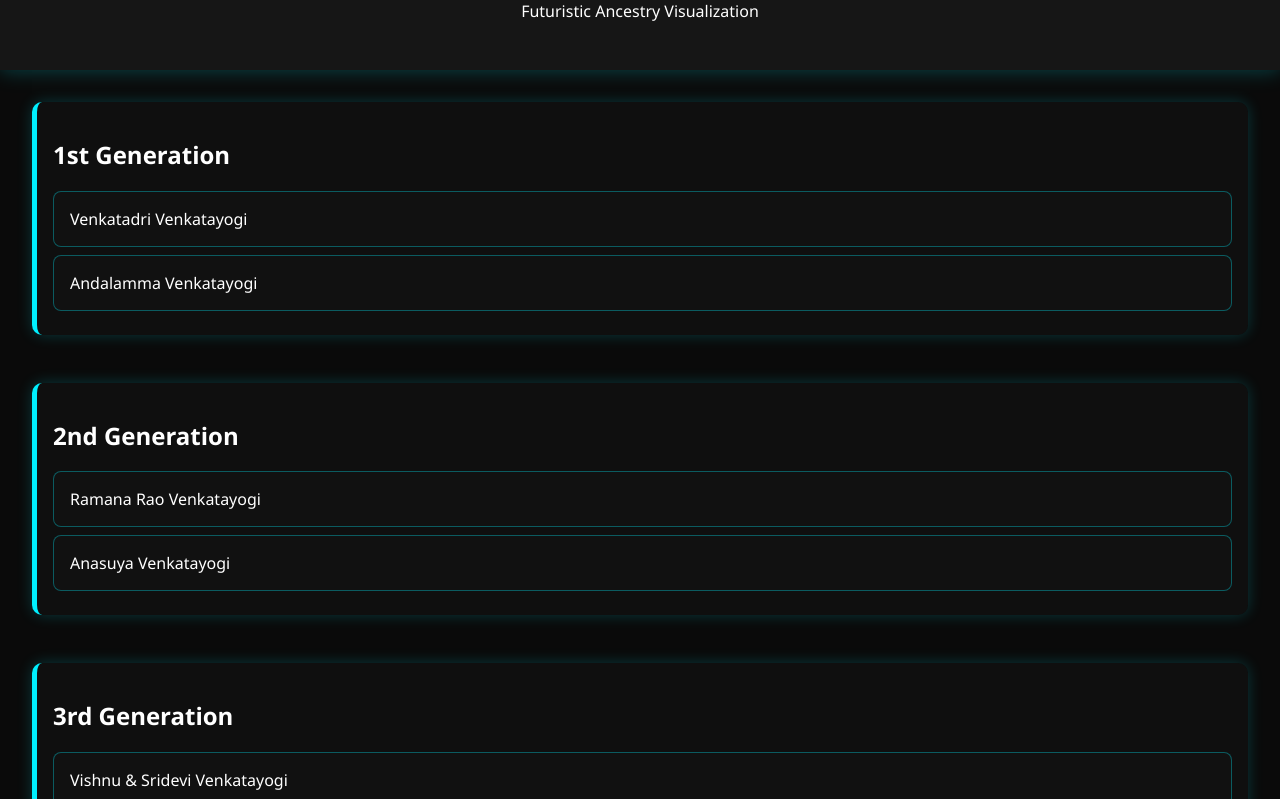
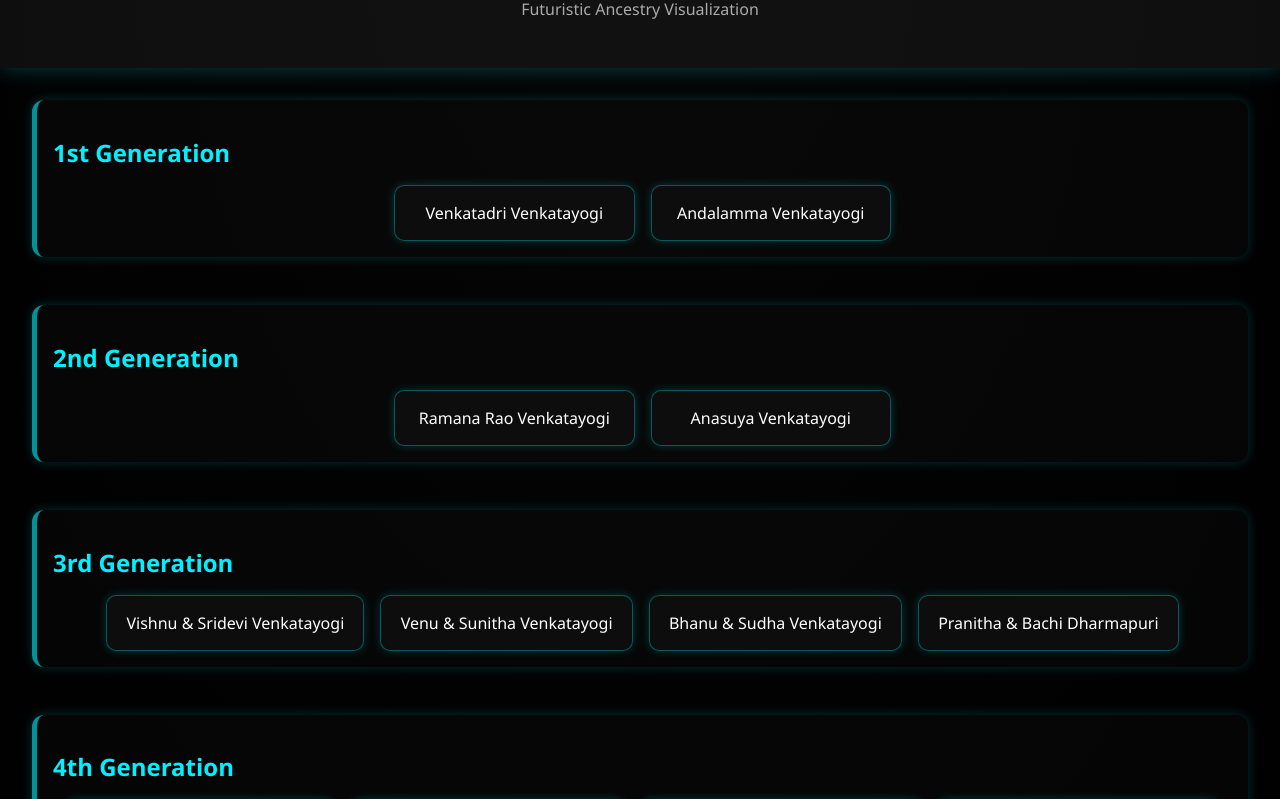
Before and after one commit to akarsh0211/venkatayogi-family, a plain HTML site: page index.html in a window 1280 px wide. Shown: the part 130-929 px from the top of the page. Drawn offline with Linux system fonts and the light colour scheme.

Commit message:
Add files via upload

```diff
--- a/index.html
+++ b/index.html
@@ -1,47 +1,50 @@
 <!DOCTYPE html>
 <html lang="en">
 <head>
-  <meta charset="UTF-8" />
-  <meta name="viewport" content="width=device-width, initial-scale=1.0"/>
+  <meta charset="UTF-8">
+  <meta name="viewport" content="width=device-width, initial-scale=1.0">
   <title>Venkatayogi Family Tree</title>
-  <link rel="stylesheet" href="style.css" />
+  <link rel="stylesheet" href="style.css">
 </head>
 <body>
   <header>
     <h1>Venkatayogi Family Tree</h1>
     <p>Futuristic Ancestry Visualization</p>
   </header>
-
   <main>
-    <section class="generation" id="gen1">
+    <section class="generation">
       <h2>1st Generation</h2>
+      <div class="tree-line">
         <div class="card">Venkatadri Venkatayogi</div>
         <div class="card">Andalamma Venkatayogi</div>
+      </div>
     </section>
-
-    <section class="generation" id="gen2">
+    <section class="generation">
       <h2>2nd Generation</h2>
+      <div class="tree-line">
         <div class="card">Ramana Rao Venkatayogi</div>
         <div class="card">Anasuya Venkatayogi</div>
+      </div>
     </section>
-
-    <section class="generation" id="gen3">
+    <section class="generation">
       <h2>3rd Generation</h2>
+      <div class="tree-line">
         <div class="card">Vishnu & Sridevi Venkatayogi</div>
         <div class="card">Venu & Sunitha Venkatayogi</div>
         <div class="card">Bhanu & Sudha Venkatayogi</div>
         <div class="card">Pranitha & Bachi Dharmapuri</div>
+      </div>
     </section>
-
-    <section class="generation" id="gen4">
+    <section class="generation">
       <h2>4th Generation</h2>
+      <div class="tree-line">
         <div class="card">Aravind & Anurag Venkatayogi</div>
         <div class="card">Anurima & Akarsh Venkatayogi</div>
         <div class="card">Abhiram & Anirudh Venkatayogi</div>
         <div class="card">Abhinaya & Vamshi Dharmapuri</div>
+      </div>
     </section>
   </main>
-
   <script src="script.js"></script>
 </body>
 </html>
--- a/script.js
+++ b/script.js
@@ -1,3 +1,2 @@
 
-// Optional: Add smooth scrolling or animation later
-console.log("Family Tree loaded.");
+console.log("Futuristic family tree loaded!");
--- a/style.css
+++ b/style.css
@@ -2,7 +2,7 @@
 body {
   margin: 0;
   font-family: 'Segoe UI', sans-serif;
-  background-color: #0a0a0a;
+  background: radial-gradient(ellipse at top, #050505, #000000);
   color: #ffffff;
   overflow-x: hidden;
 }
@@ -15,36 +15,59 @@ header {
 }
 
 h1 {
-  font-size: 2.5rem;
+  font-size: 2.8rem;
   color: #00f0ff;
-  margin-bottom: 0.5rem;
+  margin-bottom: 0.3rem;
+}
+
+p {
+  color: #aaa;
+  font-size: 1rem;
+  margin-top: 0;
 }
 
 main {
   padding: 2rem;
-  display: flex;
-  flex-direction: column;
-  gap: 3rem;
 }
 
 .generation {
+  margin-bottom: 3rem;
+  padding: 1rem;
   background: rgba(255, 255, 255, 0.02);
-  padding: 1rem;
-  border-left: 5px solid #00f0ff;
-  box-shadow: 0 0 15px #00f0ff33;
-  border-radius: 10px;
+  border-radius: 12px;
+  border-left: 5px solid #00f0ff99;
+  box-shadow: 0 0 12px #00f0ff33;
+  transition: transform 0.5s ease;
+}
+
+.generation:hover {
+  transform: scale(1.02);
+}
+
+.generation h2 {
+  color: #00f0ff;
+  margin-bottom: 1rem;
+}
+
+.tree-line {
+  display: flex;
+  flex-wrap: wrap;
+  gap: 1rem;
+  justify-content: center;
 }
 
 .card {
-  background: #111;
-  margin: 0.5rem 0;
-  padding: 1rem;
+  background: rgba(15, 15, 15, 0.9);
+  padding: 1rem 1.2rem;
   border: 1px solid #00f0ff55;
-  border-radius: 8px;
-  transition: 0.3s ease;
+  border-radius: 10px;
+  box-shadow: 0 0 10px #00f0ff33;
+  transition: transform 0.3s ease, box-shadow 0.3s ease;
+  min-width: 200px;
+  text-align: center;
 }
 
 .card:hover {
-  background: #121212;
-  box-shadow: 0 0 10px #00f0ff99;
+  transform: translateY(-8px);
+  box-shadow: 0 0 20px #00f0ff88;
 }
```
Lines whose indentation alone changed are shown as unchanged.
